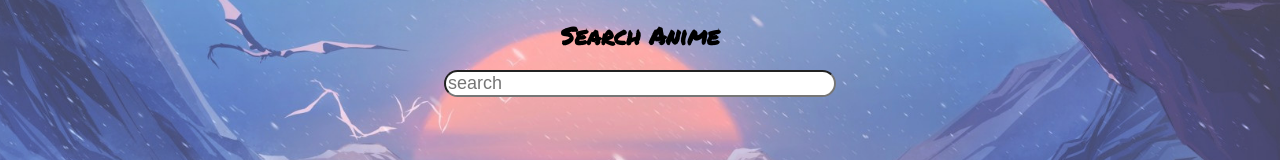
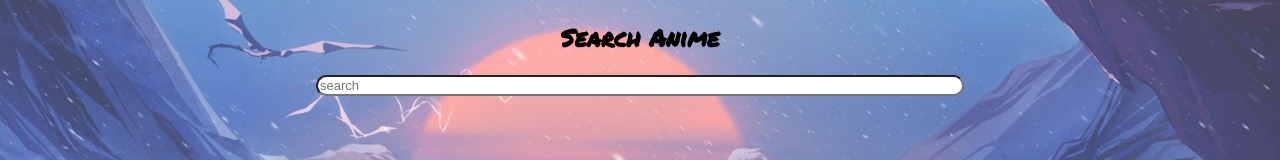
Before and after one commit to jdiehl205/Search-Engine, a plain HTML site: page index.html in a window 1280 px wide. Shown: the part 253-413 px from the top of the page. Drawn offline with Linux system fonts and the light colour scheme.

Commit message:
Update style.css

```diff
--- a/style.css
+++ b/style.css
@@ -55,6 +55,7 @@ body {
 @media (min-width: 320px) {
   #container input {
     width: 50vw;
+    font-size: small;
   }
   #container h2 {
     width: 40vw;
@@ -67,9 +68,6 @@ body {
 }
 
 @media (min-width: 360px) {
-  #bar input {
-    width: 30vw;
-  }
   #container h2 {
     left: 17%;
     width: 33vw;
```
